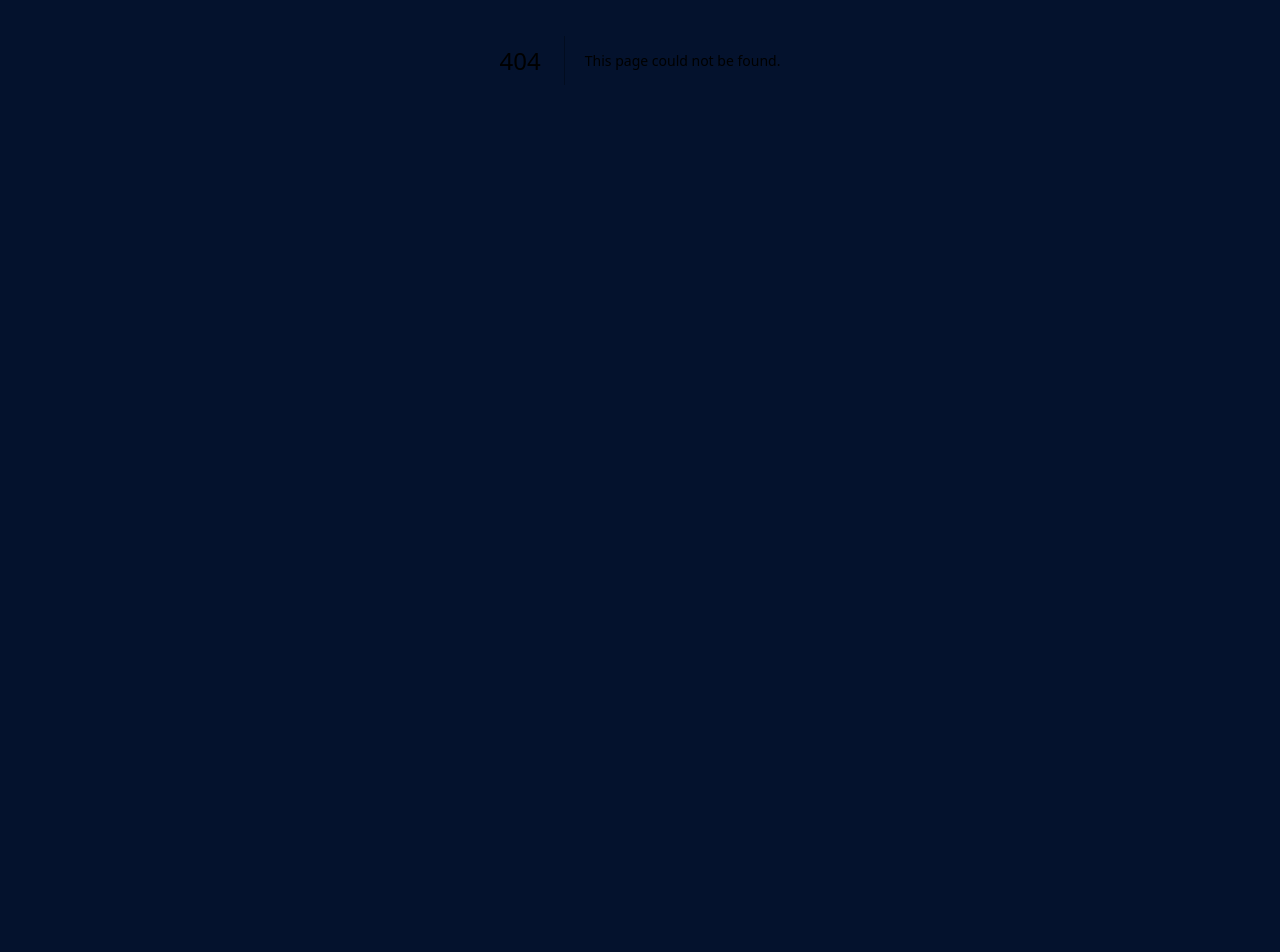
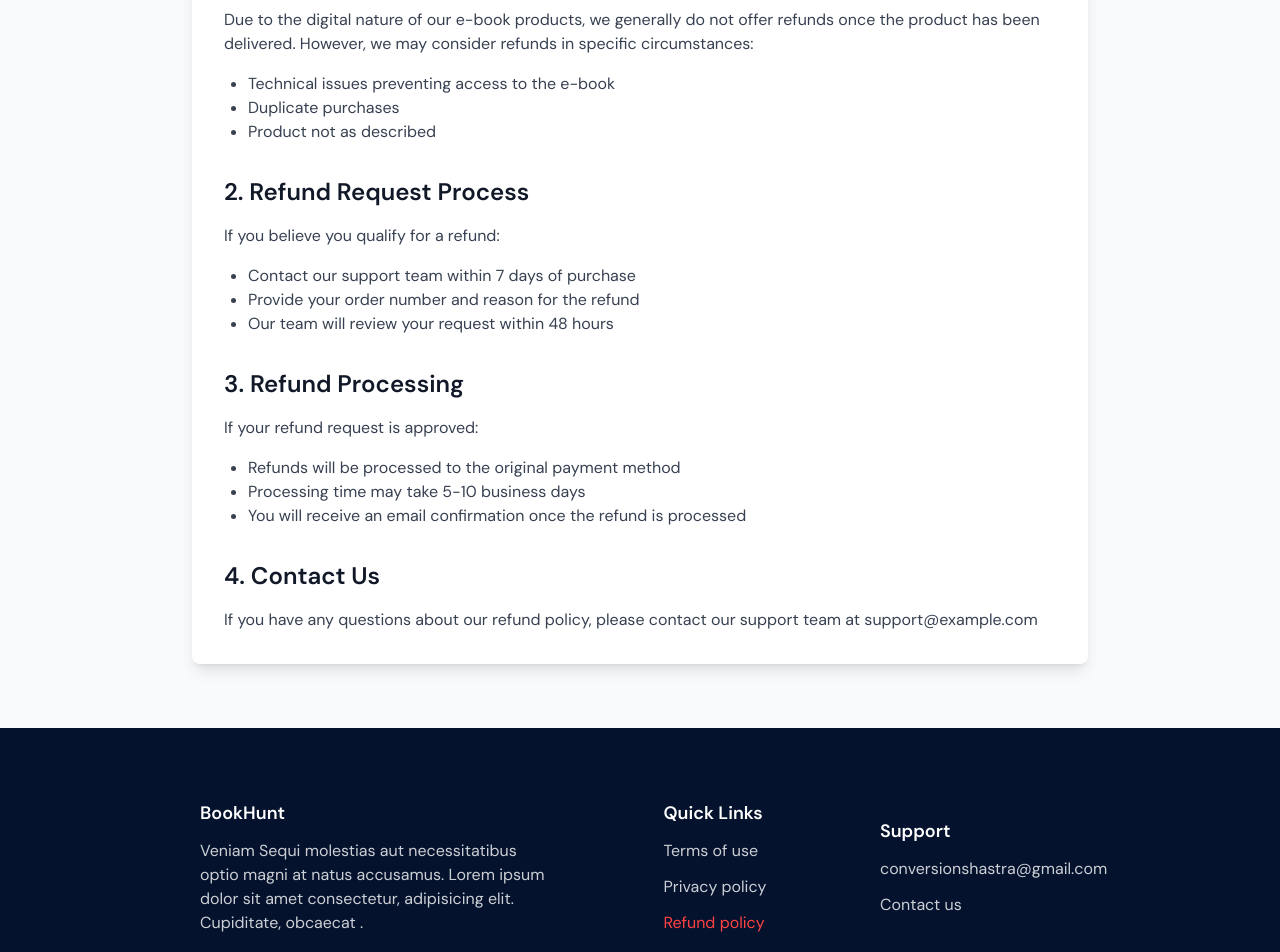
Before and after one commit to Vandan15/e-book-landing-page, a Next.js app: page /refund-policy in a window 1280 px wide. Before the commit this address had no page. Shown: the part 340-1292 px from the top of the page. Before the commit the page ends 800 px from the top, so only its background shows below. Built offline with nearby package versions, Linux system fonts and the light colour scheme.

Commit message:
add refund policy

```diff
--- a/app/components/Footer.tsx
+++ b/app/components/Footer.tsx
@@ -39,6 +39,14 @@ const Footer = () => {
               >
                 Privacy policy
               </Link>
+              <Link
+                href={ROUTES.refundPolicy}
+                className={`text-[16px] text-muted hover:text-primary ${
+                  pathname === ROUTES.refundPolicy ? "text-primary" : ""
+                }`}
+              >
+                Refund policy
+              </Link>
             </div>
           </div>
           <div className="flex items-end gap-[72px] max-sm:flex-col max-sm:items-start max-sm:gap-[12px]">
--- /dev/null
+++ b/app/refund-policy/layout.tsx
@@ -0,0 +1,15 @@
+import { Metadata } from "next";
+
+export const metadata: Metadata = {
+  title: "Privacy policy",
+  description:
+    "This privacy policy explains how Clicks to Clients, a company based in India, collects, uses, and shares personal information when you use our website. By using our website, you agree to the terms of this privacy policy.",
+};
+
+export default function Layout({
+  children,
+}: Readonly<{
+  children: React.ReactNode;
+}>) {
+  return <>{children}</>;
+}
--- /dev/null
+++ b/app/refund-policy/page.tsx
@@ -0,0 +1,84 @@
+"use client";
+import React from "react";
+import CommonLayout from "../components/CommonLayout";
+
+export default function RefundPolicy() {
+  return (
+    <CommonLayout>
+      <div className="min-h-screen bg-gray-50 px-4 py-16 sm:px-6 lg:px-8">
+        <div className="mx-auto max-w-4xl">
+          <h1 className="mb-12 text-center text-4xl font-bold text-gray-900">
+            Refund Policy
+          </h1>
+
+          <div className="rounded-lg bg-white p-8 shadow-lg">
+            <p className="mb-8 text-sm text-gray-600">
+              Last Updated: December 28, 2023
+            </p>
+
+            <div className="space-y-8">
+              <section>
+                <h2 className="mb-4 text-2xl font-semibold text-gray-900">
+                  1. Digital Product Refund Policy
+                </h2>
+                <p className="text-gray-700">
+                  Due to the digital nature of our e-book products, we generally
+                  do not offer refunds once the product has been delivered.
+                  However, we may consider refunds in specific circumstances:
+                </p>
+                <ul className="mt-4 list-disc pl-6 text-gray-700">
+                  <li>Technical issues preventing access to the e-book</li>
+                  <li>Duplicate purchases</li>
+                  <li>Product not as described</li>
+                </ul>
+              </section>
+
+              <section>
+                <h2 className="mb-4 text-2xl font-semibold text-gray-900">
+                  2. Refund Request Process
+                </h2>
+                <p className="text-gray-700">
+                  If you believe you qualify for a refund:
+                </p>
+                <ul className="mt-4 list-disc pl-6 text-gray-700">
+                  <li>Contact our support team within 7 days of purchase</li>
+                  <li>Provide your order number and reason for the refund</li>
+                  <li>Our team will review your request within 48 hours</li>
+                </ul>
+              </section>
+
+              <section>
+                <h2 className="mb-4 text-2xl font-semibold text-gray-900">
+                  3. Refund Processing
+                </h2>
+                <p className="text-gray-700">
+                  If your refund request is approved:
+                </p>
+                <ul className="mt-4 list-disc pl-6 text-gray-700">
+                  <li>
+                    Refunds will be processed to the original payment method
+                  </li>
+                  <li>Processing time may take 5-10 business days</li>
+                  <li>
+                    You will receive an email confirmation once the refund is
+                    processed
+                  </li>
+                </ul>
+              </section>
+
+              <section>
+                <h2 className="mb-4 text-2xl font-semibold text-gray-900">
+                  4. Contact Us
+                </h2>
+                <p className="text-gray-700">
+                  If you have any questions about our refund policy, please
+                  contact our support team at support@example.com
+                </p>
+              </section>
+            </div>
+          </div>
+        </div>
+      </div>
+    </CommonLayout>
+  );
+}
--- a/utils/constants.ts
+++ b/utils/constants.ts
@@ -3,4 +3,5 @@ export const ROUTES = {
   termsOfUse: "/terms-of-use",
   home: "/",
   contact: "/contact-us",
+  refundPolicy: "/refund-policy",
 };
```
